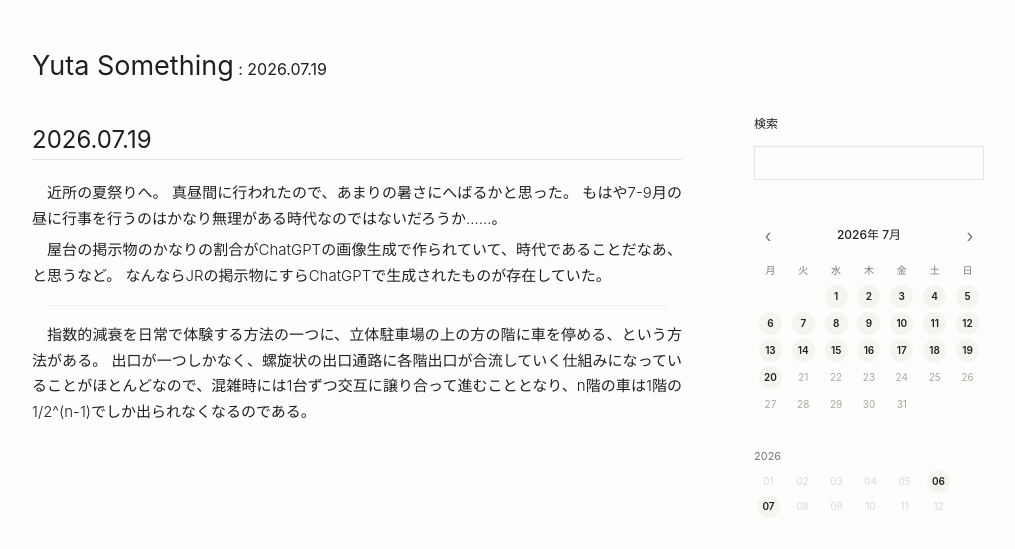
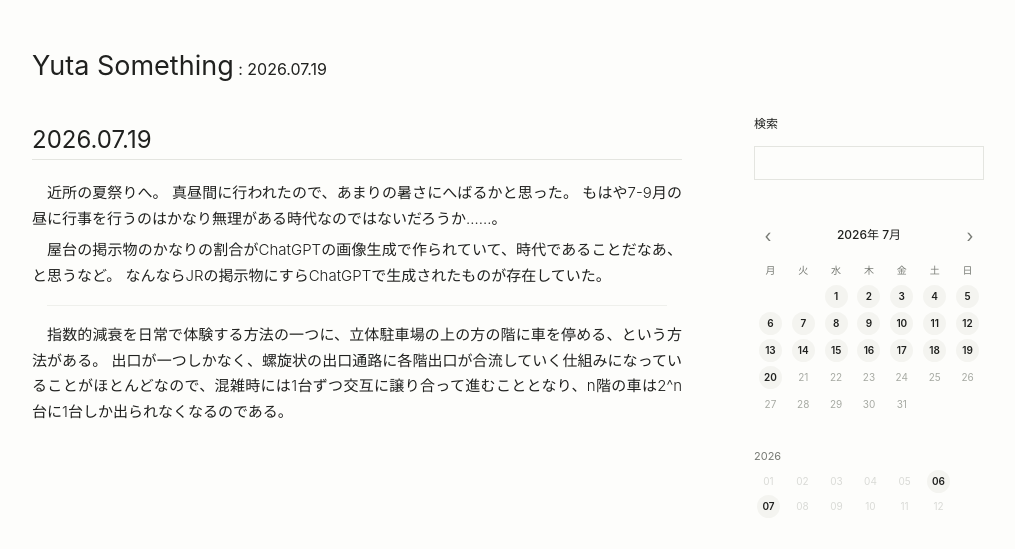
Before and after one commit to yutasth/weblog, a Jekyll site: the page built from _diary/202607191.md, in a window 1280 px wide. Shown: the top 549 px of the page, without its empty margins (132-1147 px from the left). Built offline with Jekyll 4.4.1, drawn with Linux system fonts in a browser that asks for light colours.

Commit message:
2026.07.19 日記修正

```diff
--- a/_diary/202607191.md
+++ b/_diary/202607191.md
@@ -11,4 +11,4 @@
 ---
 
 指数的減衰を日常で体験する方法の一つに、立体駐車場の上の方の階に車を停める、という方法がある。
-出口が一つしかなく、螺旋状の出口通路に各階出口が合流していく仕組みになっていることがほとんどなので、混雑時には1台ずつ交互に譲り合って進むこととなり、n階の車は1階の1/2^(n-1)でしか出られなくなるのである。
+出口が一つしかなく、螺旋状の出口通路に各階出口が合流していく仕組みになっていることがほとんどなので、混雑時には1台ずつ交互に譲り合って進むこととなり、n階の車は2^n台に1台しか出られなくなるのである。
```
